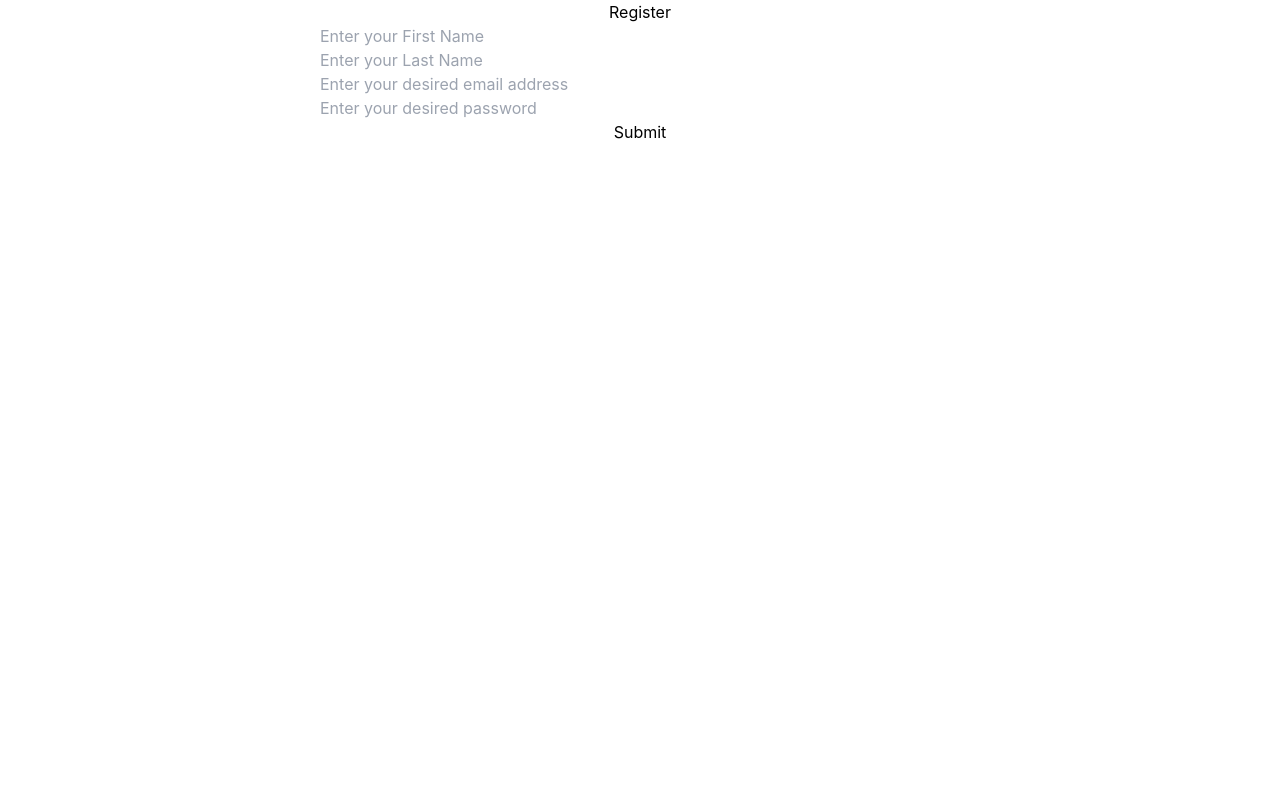
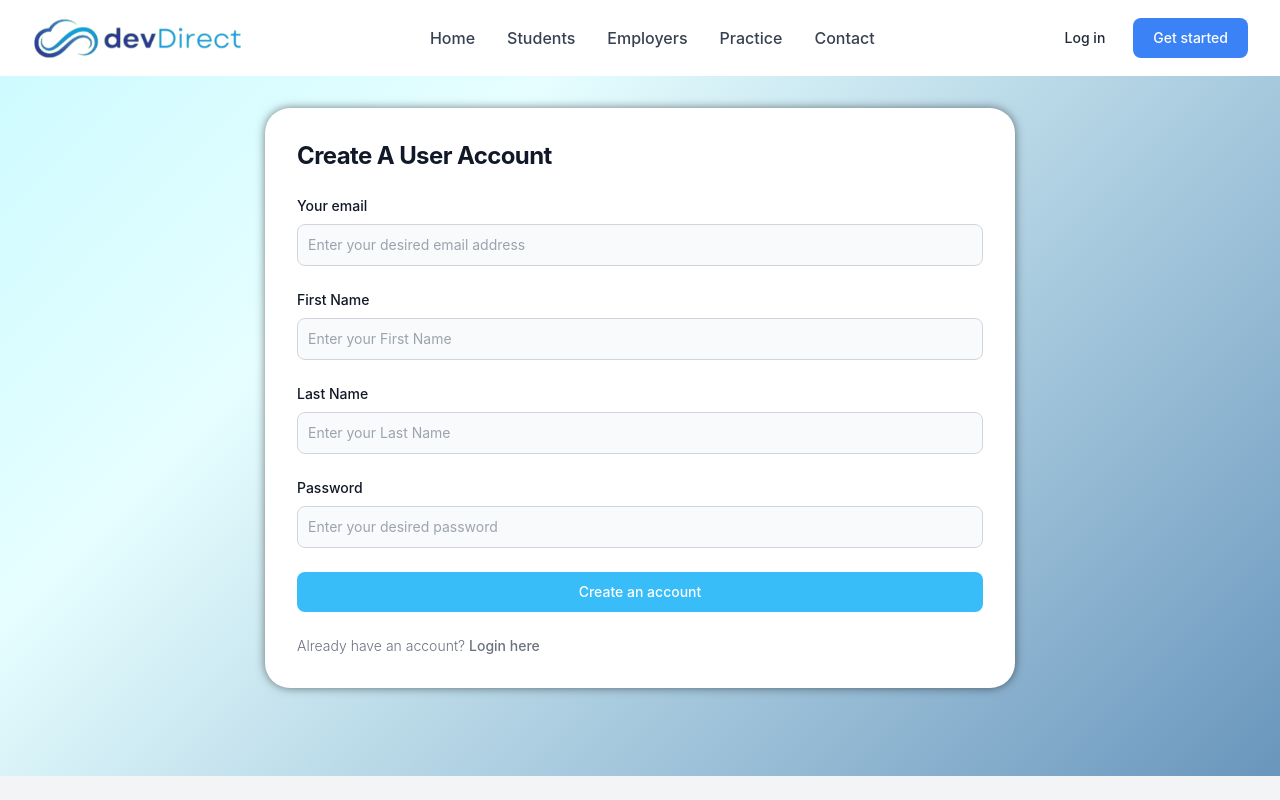
Before and after one commit to Animeet/DevDirect, a React (Create React App) app in the folder client/: page /register in a window 1280 px wide. Shown: the top 800 px of the page. Built offline with nearby package versions, Linux system fonts and the light colour scheme; no server answers.

Commit message:
A TON of changes to navigating through all pages, tabs, sections

```diff
--- a/client/src/App.js
+++ b/client/src/App.js
@@ -8,6 +8,7 @@ import Landing from './pages/Landing.js';
 import Dashboard from './pages/Dashboard.js';
 import Login from './pages/Login.js';
 import Register from './pages/Register.js';
+import Header from './components/Header.js';
 
 //importing components
 // import Header from './components/Header.js';
@@ -22,12 +23,14 @@ function App() {
   useEffect(() => {
     axios.get('/auth/authenticated')
       .then(res => {
+        console.log(res.data.user)
         setUser(res.data.user);
       })
   }, []);
 
   return (
     <>
+    <Header user={user}/>
     <Routes>
         <Route path="/" element={<Landing user={user} setUser={setUser} />} />
         <Route path="/dashboard" element={user ? <Dashboard setUser={setUser} user={user} /> : <Navigate to="/login" />} />
--- a/client/src/components/Header.js
+++ b/client/src/components/Header.js
@@ -1,6 +1,27 @@
 import logo from '../images/logo.png';
+import { Navigate, Link, useNavigate } from 'react-router-dom';
+import axios from 'axios';
 
-function Header() {
+
+function Header({user}) {
+    const navigate = useNavigate();
+
+    function navHandler (sectionName) {
+        console.log(sectionName)
+        window.location.href = `/#${sectionName}`
+        return (
+            <Navigate replace to={`/#${sectionName}`} />
+        )
+    }
+
+    function logOutHandler () {
+        console.log('log out')
+        axios.get('/auth/logout')
+        .then(res => {
+            navigate('/');
+        })
+    }
+
     return (
         <header>
             <nav class="bg-white border-gray-200 px-4 lg:px-6 py-2.5">
@@ -9,29 +30,30 @@ function Header() {
                         <img src={logo} class="mr-3 h-14" alt="devDirect Logo" />
                     </a>
                     <div class="flex items-center lg:order-2">
-                        <a href="#" class="text-gray-800 hover:bg-gray-50 focus:ring-4 focus:ring-gray-300 font-medium rounded-lg text-sm px-4 lg:px-5 py-2 lg:py-2.5 mr-2 focus:outline-none">Log in</a>
-                        <a href="#" class="text-white bg-blue-500 hover:bg-primary-800 focus:ring-4 focus:ring-primary-300 font-medium rounded-lg text-sm px-4 lg:px-5 py-2 lg:py-2.5 mr-2 focus:outline-none">Get started</a>
-                        <button data-collapse-toggle="mobile-menu-2" type="button" class="inline-flex items-center p-2 ml-1 text-sm text-gray-500 rounded-lg lg:hidden hover:bg-gray-100 focus:outline-none focus:ring-2 focus:ring-gray-200" aria-controls="mobile-menu-2" aria-expanded="false">
-                            <span class="sr-only">Open main menu</span>
-                            <svg class="w-6 h-6" fill="currentColor" viewBox="0 0 20 20" xmlns="http://www.w3.org/2000/svg"><path fill-rule="evenodd" d="M3 5a1 1 0 011-1h12a1 1 0 110 2H4a1 1 0 01-1-1zM3 10a1 1 0 011-1h12a1 1 0 110 2H4a1 1 0 01-1-1zM3 15a1 1 0 011-1h12a1 1 0 110 2H4a1 1 0 01-1-1z" clip-rule="evenodd"></path></svg>
-                            <svg class="hidden w-6 h-6" fill="currentColor" viewBox="0 0 20 20" xmlns="http://www.w3.org/2000/svg"><path fill-rule="evenodd" d="M4.293 4.293a1 1 0 011.414 0L10 8.586l4.293-4.293a1 1 0 111.414 1.414L11.414 10l4.293 4.293a1 1 0 01-1.414 1.414L10 11.414l-4.293 4.293a1 1 0 01-1.414-1.414L8.586 10 4.293 5.707a1 1 0 010-1.414z" clip-rule="evenodd"></path></svg>
-                        </button>
+                        <a href="/login" class="text-gray-800 hover:bg-gray-50 focus:ring-4 focus:ring-gray-300 font-medium rounded-lg text-sm px-4 lg:px-5 py-2 lg:py-2.5 mr-2 focus:outline-none">{user ? "Dashboard" : "Log in"}</a>
+                        {
+                            user ? (
+                                <a onClick={logOutHandler} href="#" class="text-white bg-blue-500 hover:bg-primary-800 focus:ring-4 focus:ring-primary-300 font-medium rounded-lg text-sm px-4 lg:px-5 py-2 lg:py-2.5 mr-2 focus:outline-none">Log Out</a>
+                            ) : (
+                                <a href="/register" class="text-white bg-blue-500 hover:bg-primary-800 focus:ring-4 focus:ring-primary-300 font-medium rounded-lg text-sm px-4 lg:px-5 py-2 lg:py-2.5 mr-2 focus:outline-none">Get started</a>
+                            )
+                        }
                     </div>
                     <div class="hidden justify-between items-center w-full lg:flex lg:w-auto lg:order-1" id="mobile-menu-2">
                         <ul class="flex flex-col mt-4 font-medium lg:flex-row lg:space-x-8 lg:mt-0">
                             <li>
-                                <a href="#" class="block py-2 pr-4 pl-3 text-gray-700 border-b border-gray-100 hover:bg-gray-50 lg:hover:bg-transparent lg:border-0 lg:hover:text-primary-700 lg:p-0">Home</a>
+                                <a href="/" class="block py-2 pr-4 pl-3 text-gray-700 border-b border-gray-100 hover:bg-gray-50 lg:hover:bg-transparent lg:border-0 lg:hover:text-primary-700 lg:p-0">Home</a>
                             </li>
-                            <li>
+                            <li onClick={() => {navHandler("students")}}>
                                 <a href="#students" class="block py-2 pr-4 pl-3 text-gray-700 border-b border-gray-100 hover:bg-gray-50 lg:hover:bg-transparent lg:border-0 lg:hover:text-primary-700 lg:p-0">Students</a>
                             </li>
-                            <li>
+                            <li  onClick={() => {navHandler("employers")}}>
                                 <a href="#employers" class="block py-2 pr-4 pl-3 text-gray-700 border-b border-gray-100 hover:bg-gray-50 lg:hover:bg-transparent lg:border-0 lg:hover:text-primary-700 lg:p-0">Employers</a>
                             </li>
-                            <li>
+                            <li  onClick={() => {navHandler("practice")}}>
                                 <a href="#practice" class="block py-2 pr-4 pl-3 text-gray-700 border-b border-gray-100 hover:bg-gray-50 lg:hover:bg-transparent lg:border-0 lg:hover:text-primary-700 lg:p-0">Practice</a>
                             </li>
-                            <li>
+                            <li  onClick={() => {navHandler("contact")}}>
                                 <a href="#contact" class="block py-2 pr-4 pl-3 text-gray-700 border-b border-gray-100 hover:bg-gray-50 lg:hover:bg-transparent lg:border-0 lg:hover:text-primary-700 lg:p-0">Contact</a>
                             </li>
                         </ul>
--- a/client/src/index.css
+++ b/client/src/index.css
@@ -1,6 +1,10 @@
 @tailwind base;
 @tailwind components;
 @tailwind utilities;
+
+html {
+  scroll-behavior: smooth;
+}
 
 body {
   margin: 0;
@@ -155,14 +159,3 @@ code {
   height: auto;
   width: 75%;
 }
-
-.register-form{
-  display: flex;
-  flex-direction: column;
-  align-items: center;
-  justify-content: center;
-}
-
-.register-form input {
-  width: 50%;
-}
--- a/client/src/pages/Dashboard.js
+++ b/client/src/pages/Dashboard.js
@@ -5,7 +5,6 @@ import Footer from "../components/Footer";
 function Dashboard(props) {
     return (
         <div>
-            <Header />
 
             <section class="registerbody dashform">
                 <div class="dashsize flex flex-col m-6">
--- a/client/src/pages/Register.js
+++ b/client/src/pages/Register.js
@@ -99,6 +99,9 @@
 import { useState } from 'react';
 import axios from 'axios';
 
+import Header from '../components/Header';
+import Footer from '../components/Footer';
+
 function Register(props) {
   const [formData, setFormData] = useState({
     first_name: '',
@@ -133,37 +136,60 @@ function Register(props) {
   }
 
   return (
-    <form className='register-form' onSubmit={handleSubmit}>
-      <h1>Register</h1>
-
-      {errorMessage && <p className="error">{errorMessage}</p>}
-
-      <input
-        name="first_name"
-        onChange={handleInputChange}
-        value={formData.first_name}
-        type="text"
-        placeholder="Enter your First Name" />
-        <input
-        name="last_name"
-        onChange={handleInputChange}
-        value={formData.last_name}
-        type="text"
-        placeholder="Enter your Last Name" />
-      <input
-        name="email"
-        onChange={handleInputChange}
-        value={formData.email}
-        type="email"
-        placeholder="Enter your desired email address" />
-      <input
-        name="password"
-        onChange={handleInputChange}
-        value={formData.password}
-        type="password"
-        placeholder="Enter your desired password" />
-      <button>Submit</button>
-    </form>
+    <>
+      <section className="flex justify-center p-8 registerbody">
+        <div>
+          <div class=" mb-14 p-6 space-y-4 md:space-y-6 sm:p-8 formsize bg-white tab">
+            <h1 class="text-xl font-bold leading-tight tracking-tight text-gray-900 md:text-2xl">
+              Create A User Account
+            </h1>
+            <form class="space-y-4 md:space-y-6" onSubmit={handleSubmit}>
+              <div>
+                <label for="email" class="block mb-2 text-sm font-medium text-gray-900">
+                  Your email
+                </label>
+                <input name="email" onChange={handleInputChange} class="bg-gray-50 border border-gray-300 text-gray-900 sm:text-sm rounded-lg focus:ring-primary-600 focus:border-primary-600 block w-full p-2.5 dark:bg-gray-700 dark:border-gray-600 dark:placeholder-gray-400 dark:text-white dark:focus:ring-blue-500 dark:focus:border-blue-500" value={formData.email} type="email"
+                  placeholder="Enter your desired email address" />
+              </div>
+              <div>
+                <label for="firstname" class="block mb-2 text-sm font-medium text-gray-900">
+                  First Name
+                </label>
+                <input name="first_name"
+                  className="bg-gray-50 border border-gray-300 text-gray-900 sm:text-sm rounded-lg focus:ring-primary-600 focus:border-primary-600 block w-full p-2.5"
+                  onChange={handleInputChange} value={formData.first_name} type="text"
+                  placeholder="Enter your First Name" />
+              </div>
+              <div>
+                <label for="lastname" class="block mb-2 text-sm font-medium text-gray-900">
+                  Last Name
+                </label>
+                <input name="last_name" onChange={handleInputChange} class="bg-gray-50 border border-gray-300 text-gray-900 sm:text-sm rounded-lg focus:ring-primary-600 focus:border-primary-600 block w-full p-2.5 dark:bg-gray-700 dark:border-gray-600 dark:placeholder-gray-400 dark:text-white dark:focus:ring-blue-500 dark:focus:border-blue-500" value={formData.last_name} type="text"
+                  placeholder="Enter your Last Name" />
+              </div>
+              <div>
+                <label for="password" class="block mb-2 text-sm font-medium text-gray-900">
+                  Password
+                </label>
+                <input name="password" onChange={handleInputChange} class="bg-gray-50 border border-gray-300 text-gray-900 sm:text-sm rounded-lg focus:ring-primary-600 focus:border-primary-600 block w-full p-2.5 dark:bg-gray-700 dark:border-gray-600 dark:placeholder-gray-400 dark:text-white dark:focus:ring-blue-500 dark:focus:border-blue-500" value={formData.password} type="password"
+                  placeholder="Enter your desired password" />
+              </div>
+              <button type="submit"
+                class="w-full text-white bg-sky-400 hover:bg-primary-700 focus:ring-4 focus:outline-none focus:ring-primary-300 font-medium rounded-lg text-sm px-5 py-2.5 text-center">
+                Create an account
+              </button>
+              <p class="text-sm font-light text-gray-500">
+                Already have an account?{" "}
+                <a href="#" class="font-medium text-primary-600 hover:underline">
+                  Login here
+                </a>
+              </p>
+            </form>
+          </div>
+        </div>
+      </section>
+      <Footer />
+    </>
   )
 }
 
```
Also changed, not shown: client/src/pages/Landing.js (+35 -14 lines), 1 other file (tests, documents, lock files or other folders).
